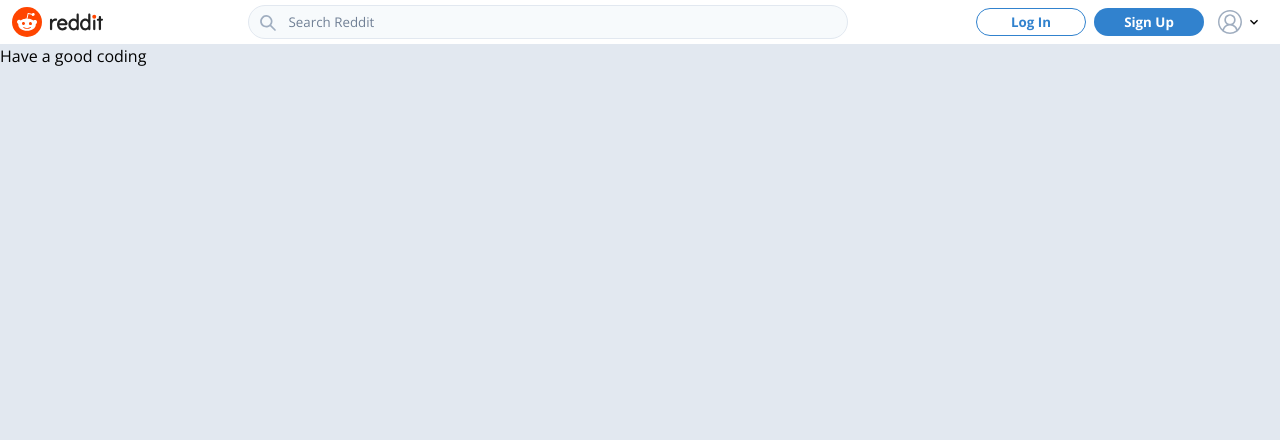
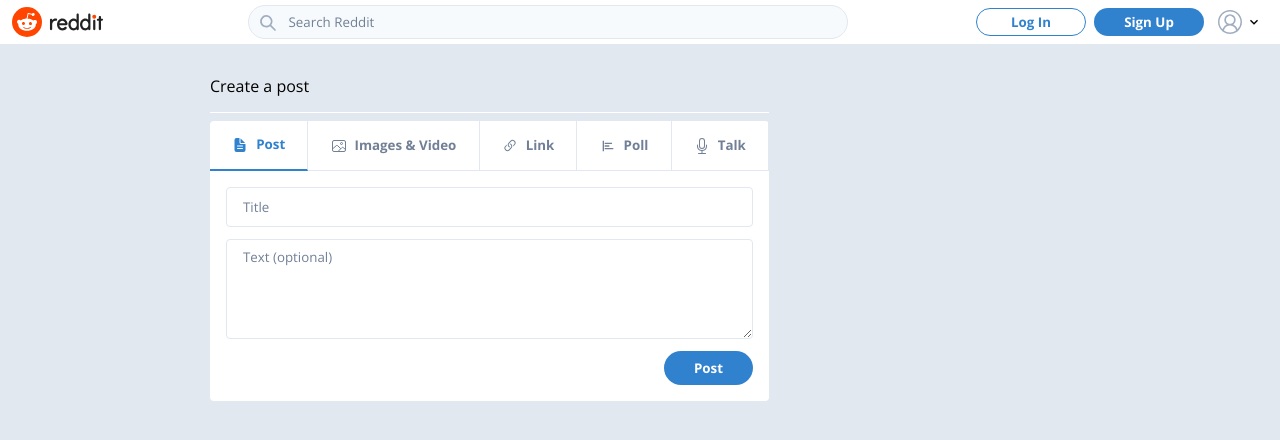
Before and after one commit to nineria/next-reddit-clone, a Next.js app: page /r/1/submit in a window 1280 px wide. Shown: the top 440 px of the page. Built offline with nearby package versions, Linux system fonts and the light colour scheme; no server answers.

Commit message:
feat: NewPostForm

```diff
--- a/src/components/Community/Submit.tsx
+++ /dev/null
@@ -1,6 +0,0 @@
-import React from 'react'
-
-const SubmitPostPage: React.FC = () => {
-  return <div>SubmitPostPage</div>
-}
-export default SubmitPostPage
--- a/src/components/Layout/PageContent.tsx
+++ b/src/components/Layout/PageContent.tsx
@@ -7,19 +7,13 @@
 
 const PageContent: React.FC<PageContentProps> = ({ children }) => {
   return (
-    <Flex justify='center' p='16px 0px' border='1px solid red'>
-      <Flex
-        width='95%'
-        justify='center'
-        maxWidth='860px'
-        border='1px solid green'
-      >
+    <Flex justify='center' p='16px 0px'>
+      <Flex width='95%' justify='center' maxWidth='860px'>
         {/* Left */}
         <Flex
           direction='column'
           width={{ base: '100%', md: '65%' }}
           mr={{ base: 0, md: 6 }}
-          border='1px solid blue'
         >
           {children && children[0 as keyof typeof children]}
         </Flex>
@@ -29,7 +23,6 @@
           direction='column'
           display={{ base: 'none', md: 'flex' }}
           flexGrow={1}
-          border='1px solid yellow'
         >
           {children && children[1 as keyof typeof children]}
         </Flex>
--- /dev/null
+++ b/src/components/Posts/NewPostForm.tsx
@@ -0,0 +1,93 @@
+import { Flex, Icon } from '@chakra-ui/react'
+import React, { useState } from 'react'
+import { BiPoll } from 'react-icons/bi'
+import { BsLink45Deg, BsMic } from 'react-icons/bs'
+import { IoDocumentText, IoImageOutline } from 'react-icons/io5'
+import TextInputs from './PostForm/TextInputs'
+import TabItem from './TabItem'
+
+type NewPostFormProps = {}
+
+const formTabs: TabItemType[] = [
+  {
+    title: 'Post',
+    icon: IoDocumentText,
+  },
+  {
+    title: 'Images & Video',
+    icon: IoImageOutline,
+  },
+  {
+    title: 'Link',
+    icon: BsLink45Deg,
+  },
+  {
+    title: 'Poll',
+    icon: BiPoll,
+  },
+  {
+    title: 'Talk',
+    icon: BsMic,
+  },
+]
+
+export type TabItemType = {
+  title: string
+  icon: typeof Icon.arguments
+}
+
+const NewPostForm: React.FC<NewPostFormProps> = () => {
+  const [selectedTab, setSelectedTab] = useState(formTabs[0].title)
+  const [textInputs, setTextInputs] = useState({
+    title: '',
+    body: '',
+  })
+  const [selectedFile, setSelectedFile] = useState<string>()
+  const [loading, setLoading] = useState(false)
+
+  const handleCreatePost = async () => {}
+
+  const onSelectImage = () => {}
+
+  const onTextChange = (
+    event:
+      | React.ChangeEvent<HTMLInputElement>
+      | React.ChangeEvent<HTMLTextAreaElement>
+  ) => {
+    const {
+      target: { name, value },
+    } = event
+
+    setTextInputs((prev) => ({
+      ...prev,
+      [name]: value,
+    }))
+  }
+
+  return (
+    <Flex direction='column' bg='white' borderRadius={4} mt={2}>
+      <Flex width='100%'>
+        {formTabs.map((item) => (
+          <TabItem
+            key={item.title}
+            item={item}
+            selected={item.title === selectedTab}
+            setSelectedTab={setSelectedTab}
+          />
+        ))}
+      </Flex>
+      <Flex p={4}>
+        {selectedTab === 'Post' && (
+          <TextInputs
+            textInputs={textInputs}
+            handleCreatePost={handleCreatePost}
+            onChange={onTextChange}
+            loading={loading}
+          />
+        )}
+      </Flex>
+    </Flex>
+  )
+}
+
+export default NewPostForm
--- /dev/null
+++ b/src/components/Posts/PostForm/TextInputs.tsx
@@ -0,0 +1,71 @@
+import { Button, Flex, Input, Stack, Textarea } from '@chakra-ui/react'
+import React from 'react'
+
+type TextInputsProps = {
+  textInputs: {
+    title: string
+    body: string
+  }
+  onChange: (
+    event:
+      | React.ChangeEvent<HTMLInputElement>
+      | React.ChangeEvent<HTMLTextAreaElement>
+  ) => void
+  handleCreatePost: () => void
+  loading: boolean
+}
+
+const TextInputs: React.FC<TextInputsProps> = ({
+  textInputs,
+  onChange,
+  handleCreatePost,
+  loading,
+}) => {
+  return (
+    <Stack spacing={3} width='100%'>
+      <Input
+        name='title'
+        value={textInputs.title}
+        onChange={onChange}
+        fontSize='10pt'
+        borderRadius={4}
+        placeholder='Title'
+        _placeholder={{ color: 'gray.500' }}
+        _focus={{
+          outline: 'none',
+          bg: 'white',
+          border: '1px solid',
+          borderColor: 'black',
+        }}
+      />
+      <Textarea
+        name='body'
+        value={textInputs.body}
+        onChange={onChange}
+        fontSize='10pt'
+        borderRadius={4}
+        height='100px'
+        placeholder='Text (optional)'
+        _placeholder={{ color: 'gray.500' }}
+        _focus={{
+          outline: 'none',
+          bg: 'white',
+          border: '1px solid',
+          borderColor: 'black',
+        }}
+      />
+      <Flex justify='flex-end'>
+        <Button
+          height='34px'
+          padding='0px 30px'
+          disabled={!textInputs.title}
+          isLoading={loading}
+          onClick={handleCreatePost}
+        >
+          Post
+        </Button>
+      </Flex>
+    </Stack>
+  )
+}
+export default TextInputs
--- /dev/null
+++ b/src/components/Posts/TabItem.tsx
@@ -0,0 +1,38 @@
+import { Flex, Icon, Text } from '@chakra-ui/react'
+import React from 'react'
+import { TabItemType } from './NewPostForm'
+
+type TabItemProps = {
+  item: TabItemType
+  selected: boolean
+  setSelectedTab: (value: string) => void
+}
+
+const TabItem: React.FC<TabItemProps> = ({
+  item,
+  selected,
+  setSelectedTab,
+}) => {
+  return (
+    <Flex
+      justify='center'
+      align='center'
+      flexGrow={1}
+      p='14px 0px'
+      cursor='pointer'
+      fontWeight={700}
+      _hover={{ bg: 'gray.50' }}
+      color={selected ? 'blue.500' : 'gray.500'}
+      borderWidth={selected ? '0px 1px 2px 0px' : '0px 1px 1px 0px'}
+      borderBottomColor={selected ? 'blue.500' : 'gray.200'}
+      borderRightColor='gray.200'
+      onClick={() => setSelectedTab(item.title)}
+    >
+      <Flex align='center' height='20px' mr={2}>
+        <Icon as={item.icon} />
+      </Flex>
+      <Text fontSize='10pt'>{item.title}</Text>
+    </Flex>
+  )
+}
+export default TabItem
--- a/src/pages/r/[communityId]/submit.tsx
+++ b/src/pages/r/[communityId]/submit.tsx
@@ -1,8 +1,19 @@
+import { Box, Text } from '@chakra-ui/react'
 import React from 'react'
+import PageContent from '../../../components/Layout/PageContent'
+import NewPostForm from '../../../components/Posts/NewPostForm'
 
-type submitProps = {}
-
-const submit: React.FC<submitProps> = () => {
-  return <div>Have a good coding</div>
+const SubmitPostPage: React.FC = () => {
+  return (
+    <PageContent>
+      <>
+        <Box p='14px 0px' borderBottom='1px solid' borderColor='white'>
+          <Text>Create a post</Text>
+        </Box>
+        <NewPostForm />
+      </>
+      <>{/* <About /> */}</>
+    </PageContent>
+  )
 }
-export default submit
+export default SubmitPostPage
```
